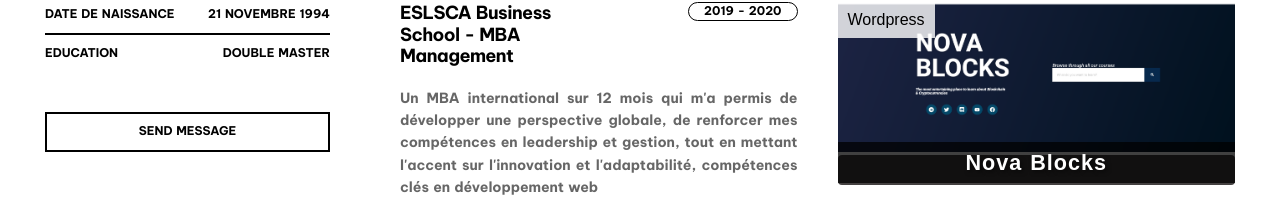
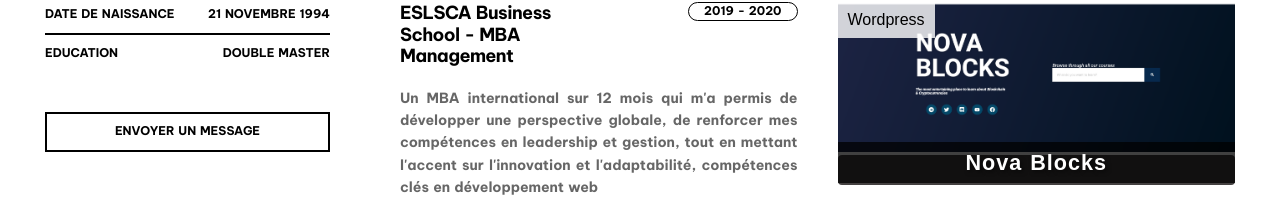
Before and after one commit to sunkers/myPortfolio, a Gatsby site: page / in a window 1280 px wide. Shown: the part 764-961 px from the top of the page. Built offline with nearby package versions, Linux system fonts and the light colour scheme; Gatsby itself is replaced by a stand-in of ours.

Commit message:
cursor fix

```diff
--- a/src/components/Intro.js
+++ b/src/components/Intro.js
@@ -52,7 +52,7 @@
         </div>
       </div>
       <button className={sendButton} onClick={navigateToContact}>
-        <h3 style={{ textTransform: "uppercase" }}>Send Message</h3>
+        <h3 style={{ textTransform: "uppercase" }}>Envoyer un message</h3>
       </button>
     </div>
   );
--- a/src/components/Intro.module.scss
+++ b/src/components/Intro.module.scss
@@ -288,6 +288,7 @@
   margin: 40px 0px 0px 0px;
   width: 100%;
   max-width: 100%;
+  cursor: pointer;
 }
 
 h3 {
```
